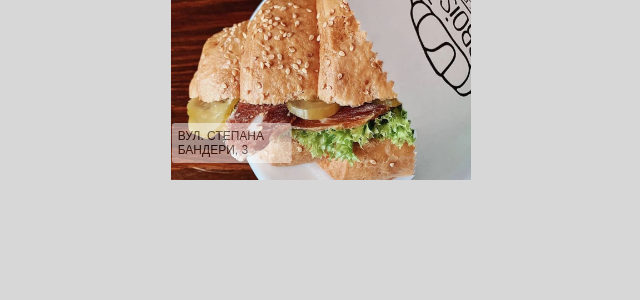
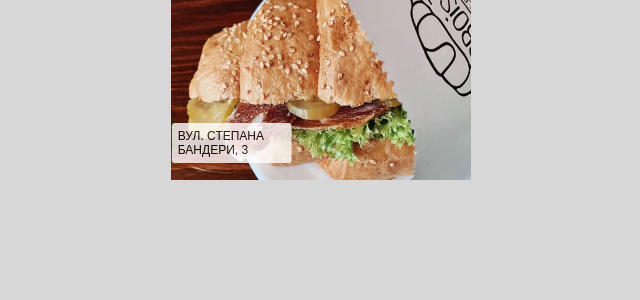
Before and after one commit to DeathBarmaglot/cupe, a PHP site: page / in a window 1280 px wide. Shown: the top 300 px of the page, without its empty margins (319-959 px from the left). Run offline with PHP 8.4, Linux system fonts and the light colour scheme; some libraries are stand-ins or nearby versions; some web fonts are replaced.

Commit message:
Update style.css

```diff
--- a/engine1/style.css
+++ b/engine1/style.css
@@ -131,7 +131,7 @@
 	padding: 0.5em;
 	text-transform: uppercase;
 	background-color: rgb(255, 255, 255);
-	opacity: 50%;
+	opacity: 80%;
 	color:#000;
 }
 #wowslider-container1 .ws-title div{
```
